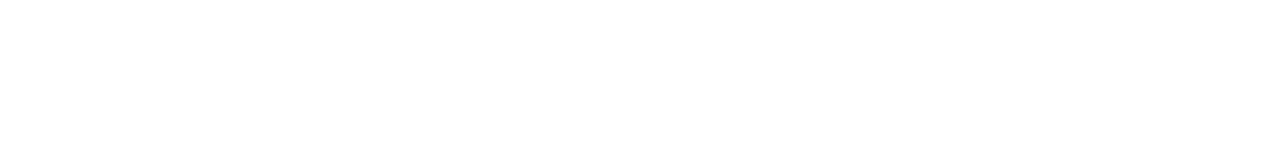
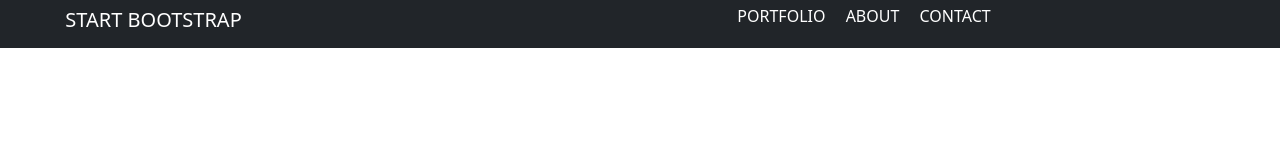
Before and after one commit to hongorgerelchimeg/html-css-bootstrap-freelancer, a plain HTML site: page index.html in a window 1280 px wide. Drawn offline with nearby package versions, Linux system fonts and the light colour scheme.

Commit message:
creazione header

```diff
--- a/index.html
+++ b/index.html
@@ -9,6 +9,21 @@
     <link rel="stylesheet" href="styles/main.css">
 </head>
 <body>
-
+    <header>
+        <div class="container-fluid bg-dark">
+            <div class="row justify-content-around align-items-center my-custom-row">
+                <div class="col col-sm-5">
+                    <h5>START BOOTSTRAP</h5>
+                </div>
+                <div class="col col-sm-5 menu_list">
+                    <ul>
+                        <li class="me-md-3">portfolio</li>
+                        <li class="me-md-3">about</li>
+                        <li class="me-md-3">contact</li>
+                    </ul>
+                </div>
+            </div>
+        </div>
+    </header>
 </body>
 </html>
--- a/styles/main.css
+++ b/styles/main.css
@@ -0,0 +1,24 @@
+body {
+    color: white;
+
+}
+
+h5 {
+
+    line-height: 2;
+
+}
+
+.my-custom-row {
+    max-height: 10vh;
+}
+
+.menu_list ul {
+    list-style: none;
+}
+
+.menu_list ul li {
+    display: inline-block;
+    text-transform: uppercase;
+
+}
```
